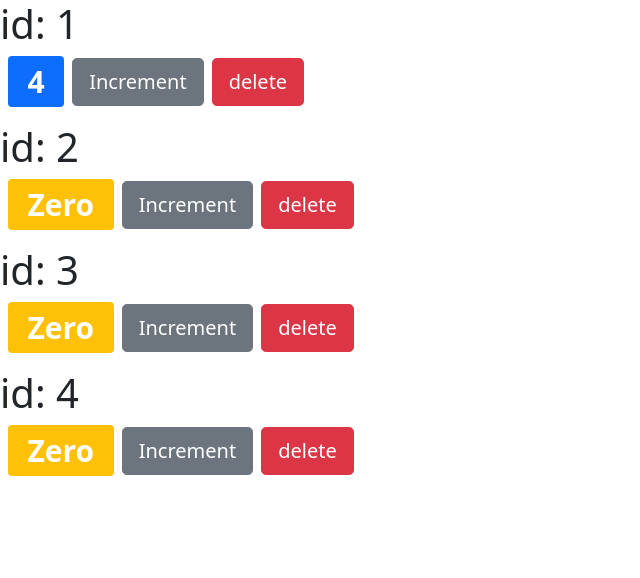
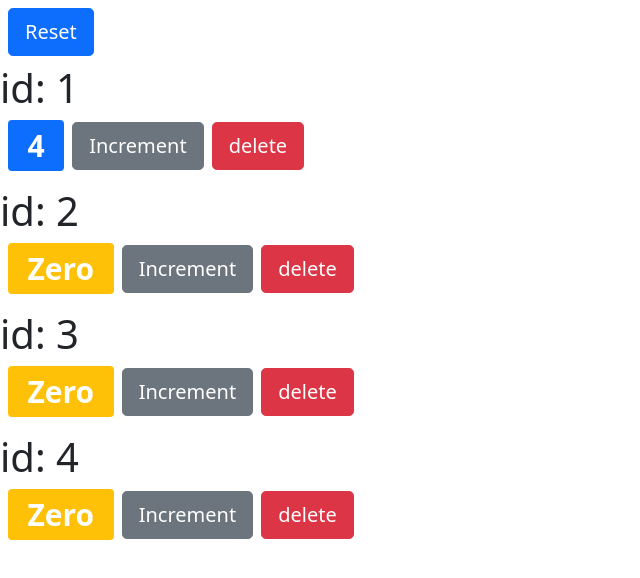
Before and after one commit to pesekt1/counters-client, a React (Create React App) app: page / in a window 1280 px wide. Shown: the top 578 px of the page, without its empty margins (0-640 px from the left). Built offline with nearby package versions, Linux system fonts and the light colour scheme.

Commit message:
reset button

```diff
--- a/src/components/counter.jsx
+++ b/src/components/counter.jsx
@@ -2,7 +2,7 @@ import React, { Component } from "react";
 
 class Counter extends Component {
   state = {
-    count: this.props.value,
+    count: this.props.counter.value,
   };
 
   // constructor() {
--- a/src/components/counters.jsx
+++ b/src/components/counters.jsx
@@ -17,13 +17,22 @@ class Counters extends Component {
     this.setState({ counters: counters });
   };
 
+  handleReset = () => {
+    console.log("reset called.");
+  };
+
   render() {
     return (
       <div>
+        <button
+          onClick={this.handleReset}
+          className="btn btn-primary btn-lg m-2"
+        >
+          Reset
+        </button>
         {this.state.counters.map((counter) => (
           <Counter
             onDelete={this.handleDelete}
-            value={counter.value}
             counter={counter}
             selected={true}
             key={counter.id}
```
